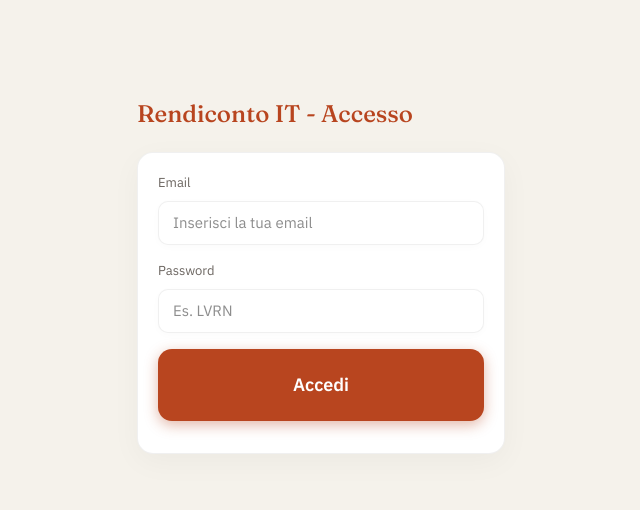
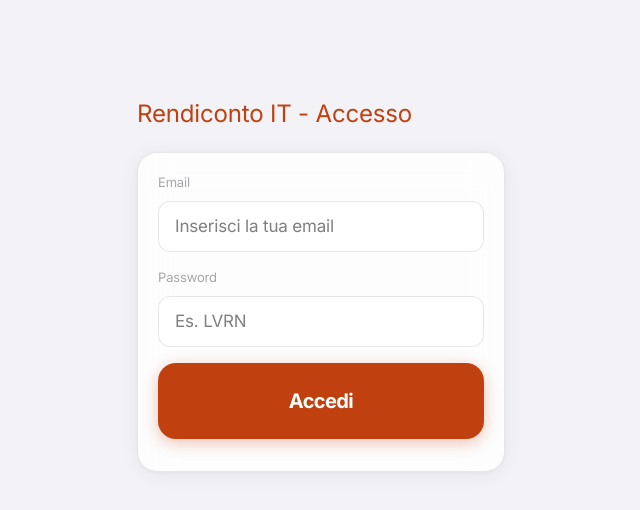
Before and after one commit to patrickliveraniliverani-source/Vallitimbrature, a Next.js app: page /login in a window 1280 px wide. Shown: the top 510 px of the page, without its empty margins (319-959 px from the left). Built offline with nearby package versions, Linux system fonts and the light colour scheme; no server answers.

Commit message:
Full iOS 26 redesign: Inter font, liquid glass, SF Pro type scale

```diff
--- a/app/(app)/layout.tsx
+++ b/app/(app)/layout.tsx
@@ -57,11 +57,11 @@ export default function AppLayout({ children }: { children: React.ReactNode }) {
   return (
     <div style={{ fontFamily: 'var(--font-sans), -apple-system, BlinkMacSystemFont, sans-serif', background: 'var(--bg)', minHeight: '100vh', color: 'var(--text)' }}>
       <header style={{ position: 'sticky', top: 0, zIndex: 50, background: 'rgba(255, 255, 255, 0.75)', backdropFilter: 'saturate(180%) blur(20px)', WebkitBackdropFilter: 'saturate(180%) blur(20px)', borderBottom: '1px solid rgba(0,0,0,0.06)', padding: '0 16px' }}>
-        <div style={{ display: 'flex', alignItems: 'center', gap: 8, paddingTop: 14, paddingBottom: 2, justifyContent: 'space-between' }}>
+        <div style={{ display: 'flex', alignItems: 'center', gap: 8, paddingTop: 16, paddingBottom: 4, justifyContent: 'space-between' }}>
           <div style={{ display: 'flex', alignItems: 'center', gap: 8 }}>
-            <span style={{ fontFamily: 'var(--font-serif), serif', fontSize: 17, fontWeight: 600, color: 'var(--accent)' }}>Rendiconto IT</span>
+            <span style={{ fontSize: 20, fontWeight: 800, color: 'var(--accent)', letterSpacing: '-0.04em', lineHeight: 1 }}>Rendiconto IT</span>
           </div>
-          <button onClick={() => supabase.auth.signOut()} className="btn-ghost" style={{ fontSize: 11, padding: '4px 8px' }}>Logout</button>
+          <button onClick={() => supabase.auth.signOut()} style={{ background: 'var(--accent-light)', color: 'var(--accent)', border: 'none', borderRadius: 10, padding: '6px 14px', fontSize: 13, fontWeight: 600, cursor: 'pointer', fontFamily: 'inherit' }}>Esci</button>
         </div>
         <div style={{ display: 'flex', gap: 0, overflowX: 'auto' }}>
           {tabs.map(t => {
--- a/app/globals.css
+++ b/app/globals.css
@@ -1,139 +1,168 @@
 @import "tailwindcss";
 
 :root {
-  --bg: #f5f2eb;
-  --card: #ffffff;
-  --border: rgba(0, 0, 0, 0.06);
-  --text: #1c1c1c;
-  --muted: #6b6560;
-  --accent: #b8451f;
-  --accent-light: #f9ece7;
-  --chip: #eae7e0;
-  --chip-active: #b8451f;
+  /* iOS 26 Color System */
+  --bg: #f2f2f7;
+  --bg2: #ffffff;
+  --card: rgba(255, 255, 255, 0.85);
+  --card-solid: #ffffff;
+  --border: rgba(60, 60, 67, 0.12);
+  --text: #000000;
+  --text-secondary: rgba(60, 60, 67, 0.6);
+  --muted: rgba(60, 60, 67, 0.45);
+  --accent: #c0410f;
+  --accent-light: rgba(192, 65, 15, 0.10);
+  --accent-glass: rgba(192, 65, 15, 0.15);
+  --chip: rgba(118, 118, 128, 0.12);
+  --chip-active: #c0410f;
   --chip-active-text: #ffffff;
+
+  /* iOS 26 Type Scale (SF Pro style) */
+  --text-xs: 11px;
+  --text-sm: 13px;
+  --text-base: 17px;        /* iOS body */
+  --text-lg: 20px;          /* iOS callout */
+  --text-xl: 22px;          /* iOS title 3 */
+  --text-2xl: 28px;         /* iOS title 2 */
+  --text-3xl: 34px;         /* iOS large title */
+  --weight-regular: 400;
+  --weight-medium: 500;
+  --weight-semibold: 600;
+  --weight-bold: 700;
+  --weight-black: 800;
 }
 
+/* ── Base ─────────────────────────────────────────── */
 body {
   background-color: var(--bg);
   color: var(--text);
-  font-family: var(--font-sans), -apple-system, BlinkMacSystemFont, sans-serif;
+  font-family: var(--font-sans), -apple-system, BlinkMacSystemFont, 'SF Pro Text', 'Helvetica Neue', sans-serif;
+  font-size: var(--text-base);
+  font-weight: var(--weight-regular);
   min-height: 100vh;
   -webkit-font-smoothing: antialiased;
   -moz-osx-font-smoothing: grayscale;
+  letter-spacing: -0.01em;
 }
 
-* {
-  box-sizing: border-box;
+* { box-sizing: border-box; }
+
+/* ── iOS Monospace (like SF Mono) ─────────────────── */
+.mono {
+  font-family: var(--font-mono), 'SF Mono', 'Menlo', monospace;
+  font-variant-numeric: tabular-nums;
+  letter-spacing: -0.02em;
 }
 
-/* Apple style smooth inputs */
-input, textarea {
-  background: var(--card);
+/* ── iOS Style Inputs ─────────────────────────────── */
+input, textarea, select {
+  background: var(--card-solid);
   border: 1px solid var(--border);
-  border-radius: 10px;
-  padding: 10px 14px;
+  border-radius: 12px;
+  padding: 12px 16px;
   font-family: inherit;
-  font-size: 15px;
+  font-size: var(--text-base);
+  font-weight: var(--weight-regular);
   color: var(--text);
   width: 100%;
   transition: all 0.2s cubic-bezier(0.25, 0.8, 0.25, 1);
-  box-shadow: 0 2px 8px rgba(0,0,0,0.02);
+  -webkit-appearance: none;
 }
-
-input:focus, textarea:focus {
+input:focus, textarea:focus, select:focus {
   outline: none;
   border-color: var(--accent);
   box-shadow: 0 0 0 4px var(--accent-light);
 }
 
-.mono {
-  font-family: var(--font-mono), monospace;
-  font-variant-numeric: tabular-nums;
-}
-
-/* Apple style Tabs */
+/* ── Tab Bar (iOS style) ──────────────────────────── */
 .tab-btn {
-  padding: 10px 18px;
+  padding: 12px 16px;
   border: none;
   background: transparent;
   cursor: pointer;
-  font-size: 15px;
+  font-size: var(--text-sm);
+  font-weight: var(--weight-medium);
   font-family: inherit;
   color: var(--muted);
   border-bottom: 2px solid transparent;
-  transition: all .2s cubic-bezier(0.25, 0.8, 0.25, 1);
+  transition: all 0.2s cubic-bezier(0.25, 0.8, 0.25, 1);
+  letter-spacing: -0.01em;
+  white-space: nowrap;
+}
+.tab-btn.active {
+  color: var(--accent);
+  border-bottom: 2.5px solid var(--accent);
+  font-weight: var(--weight-semibold);
 }
 
-.tab-btn.active {
-  color: var(--accent);
-  border-bottom: 2px solid var(--accent);
-  font-weight: 600;
-}
-
-/* Apple style Cards with soft shadows */
+/* ── Cards — Liquid Glass ────────────────────────── */
 .card {
   background: var(--card);
   border: 1px solid var(--border);
-  border-radius: 16px;
+  border-radius: 20px;
   padding: 20px;
-  box-shadow: 0 8px 30px rgba(0,0,0,0.04);
-  transition: transform 0.2s ease, box-shadow 0.2s ease;
+  box-shadow: 0 2px 20px rgba(0, 0, 0, 0.06),
+              0 1px 4px rgba(0, 0, 0, 0.04);
+  backdrop-filter: blur(16px);
+  -webkit-backdrop-filter: blur(16px);
+  transition: transform 0.25s ease, box-shadow 0.25s ease;
 }
 
-/* Primary Button with iOS spring effect */
+/* ── Primary Button — iOS filled ─────────────────── */
 .btn-primary {
   background: var(--accent);
   color: #fff;
   border: none;
-  border-radius: 12px;
-  padding: 14px 24px;
-  font-size: 16px;
+  border-radius: 14px;
+  padding: 15px 24px;
+  font-size: var(--text-base);
   font-family: inherit;
+  font-weight: var(--weight-semibold);
+  letter-spacing: -0.01em;
   cursor: pointer;
-  font-weight: 600;
-  box-shadow: 0 4px 14px 0 rgba(184, 69, 31, 0.39);
-  transition: transform 0.2s cubic-bezier(0.25, 0.8, 0.25, 1), box-shadow 0.2s ease;
+  box-shadow: 0 4px 16px rgba(192, 65, 15, 0.32);
+  transition: transform 0.18s cubic-bezier(0.34, 1.56, 0.64, 1),
+              box-shadow 0.18s ease;
 }
 .btn-primary:active {
-  transform: scale(0.96);
-  box-shadow: 0 2px 8px 0 rgba(184, 69, 31, 0.39);
+  transform: scale(0.95);
+  box-shadow: 0 2px 8px rgba(192, 65, 15, 0.25);
 }
 
-/* Secondary Buttons */
+/* ── Secondary Button — iOS tinted ───────────────── */
 .btn-secondary {
-  background: var(--card);
+  background: var(--chip);
   color: var(--text);
-  border: 1px solid var(--border);
-  border-radius: 10px;
-  padding: 10px 16px;
-  font-size: 14px;
+  border: none;
+  border-radius: 12px;
+  padding: 10px 18px;
+  font-size: var(--text-sm);
   font-family: inherit;
+  font-weight: var(--weight-medium);
   cursor: pointer;
-  font-weight: 500;
-  box-shadow: 0 2px 10px rgba(0,0,0,0.03);
-  transition: all 0.2s ease;
+  transition: transform 0.18s cubic-bezier(0.34, 1.56, 0.64, 1),
+              background 0.18s ease;
 }
 .btn-secondary:active {
-  transform: scale(0.96);
-  background: var(--chip);
+  transform: scale(0.95);
+  background: rgba(118, 118, 128, 0.22);
 }
 
-/* Ghost Buttons */
+/* ── Ghost Button — iOS tinted text ──────────────── */
 .btn-ghost {
-  background: transparent;
+  background: var(--accent-light);
   color: var(--accent);
   border: none;
   border-radius: 10px;
   padding: 8px 14px;
-  font-size: 14px;
+  font-size: var(--text-sm);
   font-family: inherit;
+  font-weight: var(--weight-semibold);
   cursor: pointer;
-  font-weight: 500;
-  transition: background 0.2s ease, transform 0.2s ease;
-}
-.btn-ghost:hover {
-  background: var(--accent-light);
+  transition: transform 0.18s cubic-bezier(0.34, 1.56, 0.64, 1),
+              background 0.18s ease;
 }
 .btn-ghost:active {
-  transform: scale(0.96);
+  transform: scale(0.95);
+  background: rgba(192, 65, 15, 0.2);
 }
--- a/app/layout.tsx
+++ b/app/layout.tsx
@@ -1,23 +1,19 @@
 import type { Metadata } from 'next';
-import { IBM_Plex_Sans, IBM_Plex_Mono, Fraunces } from 'next/font/google';
+import { Inter, JetBrains_Mono } from 'next/font/google';
 import './globals.css';
 
-const ibmPlexSans = IBM_Plex_Sans({
+const inter = Inter({
+  subsets: ['latin'],
+  weight: ['400', '500', '600', '700', '800', '900'],
+  variable: '--font-sans',
+  display: 'swap',
+});
+
+const jetbrainsMono = JetBrains_Mono({
   subsets: ['latin'],
   weight: ['400', '500', '600'],
-  variable: '--font-sans',
-});
-
-const ibmPlexMono = IBM_Plex_Mono({
-  subsets: ['latin'],
-  weight: ['400', '500'],
   variable: '--font-mono',
-});
-
-const fraunces = Fraunces({
-  subsets: ['latin'],
-  weight: ['500', '600'],
-  variable: '--font-serif',
+  display: 'swap',
 });
 
 export const metadata: Metadata = {
@@ -32,7 +28,7 @@ export default function RootLayout({
 }>) {
   return (
     <html lang="it">
-      <body className={`${ibmPlexSans.variable} ${ibmPlexMono.variable} ${fraunces.variable}`}>
+      <body className={`${inter.variable} ${jetbrainsMono.variable}`}>
         {children}
       </body>
     </html>
--- a/components/ui/BigBtn.tsx
+++ b/components/ui/BigBtn.tsx
@@ -1,5 +1,18 @@
 export const BigBtn = ({label, onClick, sub}: {label: string, onClick?: () => void, sub?: string}) => (
-  <button className="btn-primary" onClick={onClick} style={{width:"100%", minHeight: "72px", padding:"20px 16px",fontSize:18,borderRadius:14,marginBottom:12,lineHeight:1.2, display: 'block', touchAction: 'manipulation'}}>
-    {label}{sub&&<div style={{fontSize:13,fontWeight:400,opacity:.85,marginTop:6}}>{sub}</div>}
+  <button className="btn-primary" onClick={onClick} style={{
+    width: "100%",
+    minHeight: "76px",
+    padding: "20px 20px",
+    fontSize: 20,
+    fontWeight: 700,
+    letterSpacing: "-0.03em",
+    borderRadius: 18,
+    marginBottom: 12,
+    lineHeight: 1.15,
+    display: 'block',
+    touchAction: 'manipulation',
+  }}>
+    {label}
+    {sub && <div style={{ fontSize: 13, fontWeight: 500, opacity: 0.8, marginTop: 5, letterSpacing: '-0.01em' }}>{sub}</div>}
   </button>
 );
```
